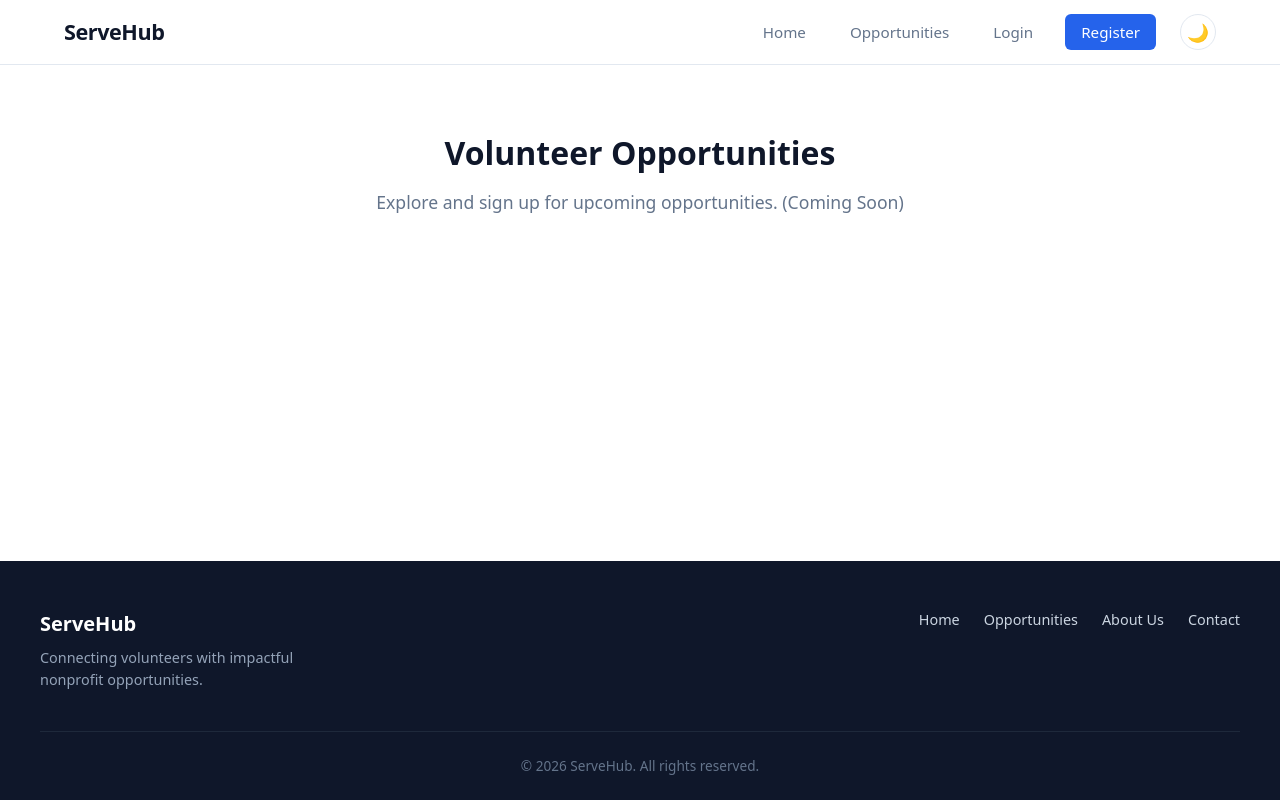
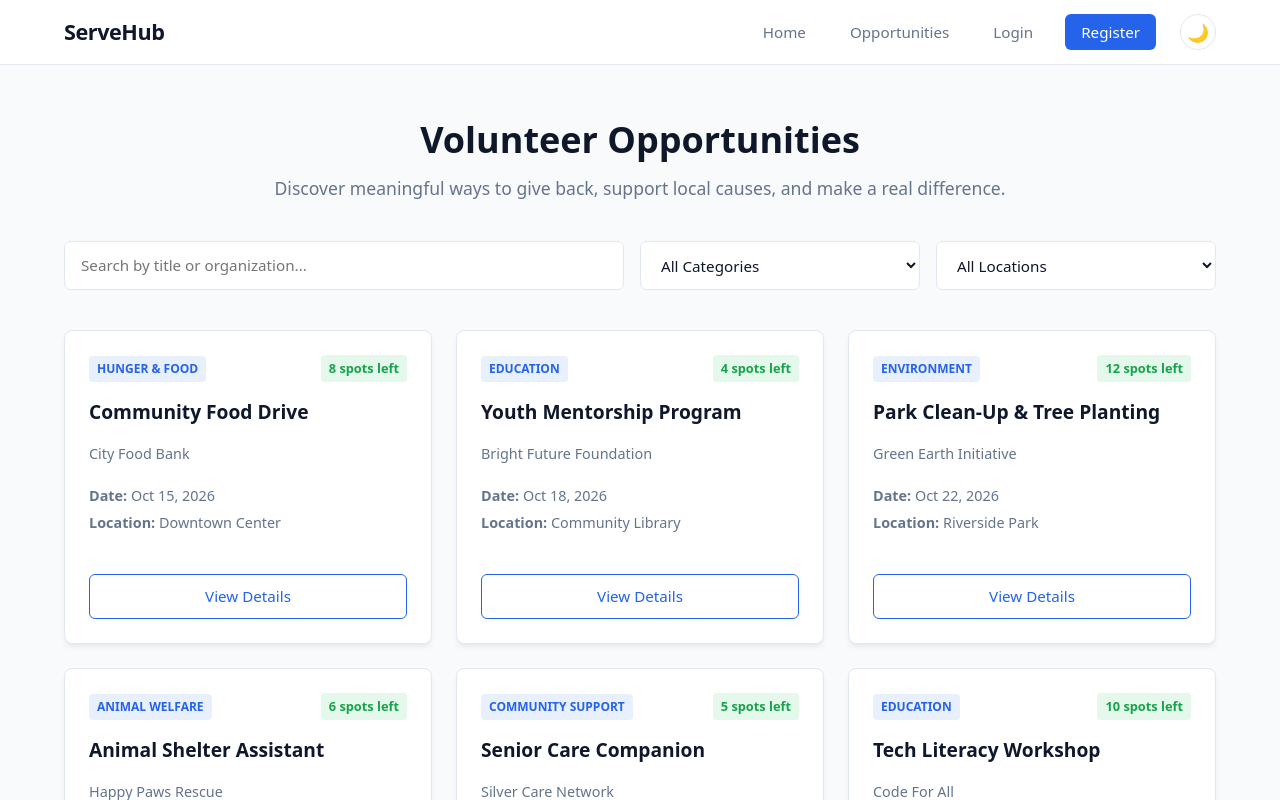
Before and after one commit to riturajarvind149/Volunteer-Nonprofit-Management-Platform, a React app in the folder frontend/: page /opportunities in a window 1280 px wide. Shown: the top 800 px of the page. Built offline with nearby package versions, Linux system fonts and the light colour scheme; the HTML template or start-up script is replaced by a standard one.

Commit message:
Build opportunities page

```diff
--- /dev/null
+++ b/frontend/src/components/OpportunityCard.jsx
@@ -0,0 +1,23 @@
+function OpportunityCard({ opportunity }) {
+  const { title, organization, category, date, location, spots } = opportunity
+
+  return (
+    <article className="opportunity-card">
+      <div className="card-top">
+        <span className="card-category">{category}</span>
+        <span className="card-spots">{spots} spots left</span>
+      </div>
+      <h3 className="card-title">{title}</h3>
+      <p className="card-org">{organization}</p>
+      <div className="card-details">
+        <p><strong>Date:</strong> {date}</p>
+        <p><strong>Location:</strong> {location}</p>
+      </div>
+      <button type="button" className="btn btn-outline card-btn">
+        View Details
+      </button>
+    </article>
+  )
+}
+
+export default OpportunityCard
--- /dev/null
+++ b/frontend/src/pages/Opportunities/Opportunities.css
@@ -0,0 +1,145 @@
+.opportunities-page {
+  padding: 3rem 0 5rem;
+  background-color: var(--bg-secondary);
+  min-height: calc(100vh - 140px);
+  transition: background-color 0.2s ease;
+}
+
+.opportunities-container {
+  max-width: 1200px;
+  margin: 0 auto;
+  padding: 0 1.5rem;
+}
+
+.opportunities-header {
+  text-align: center;
+  margin-bottom: 2.5rem;
+}
+
+.opportunities-header h1 {
+  font-size: 2.25rem;
+  color: var(--text-primary);
+  margin-bottom: 0.5rem;
+}
+
+.opportunities-header p {
+  color: var(--text-secondary);
+  font-size: 1.1rem;
+}
+
+.filter-bar {
+  display: grid;
+  grid-template-columns: 2fr 1fr 1fr;
+  gap: 1rem;
+  margin-bottom: 2.5rem;
+}
+
+.filter-input {
+  width: 100%;
+  padding: 0.75rem 1rem;
+  border-radius: 6px;
+  border: 1px solid var(--border-color);
+  background-color: var(--input-bg);
+  color: var(--text-primary);
+  font-size: 0.95rem;
+  outline: none;
+  transition: border-color 0.2s ease;
+}
+
+.filter-input:focus {
+  border-color: var(--color-primary);
+}
+
+.opportunities-grid {
+  display: grid;
+  grid-template-columns: repeat(auto-fill, minmax(320px, 1fr));
+  gap: 1.5rem;
+}
+
+.opportunity-card {
+  background-color: var(--bg-card);
+  border: 1px solid var(--border-color);
+  border-radius: 8px;
+  padding: 1.5rem;
+  display: flex;
+  flex-direction: column;
+  box-shadow: var(--card-shadow);
+  transition: transform 0.2s ease, box-shadow 0.2s ease;
+}
+
+.opportunity-card:hover {
+  transform: translateY(-2px);
+  box-shadow: 0 10px 15px -3px rgba(0, 0, 0, 0.1);
+}
+
+.card-top {
+  display: flex;
+  justify-content: space-between;
+  align-items: center;
+  margin-bottom: 1rem;
+}
+
+.card-category {
+  font-size: 0.75rem;
+  font-weight: 600;
+  text-transform: uppercase;
+  color: var(--color-primary);
+  background-color: rgba(37, 99, 235, 0.1);
+  padding: 0.25rem 0.5rem;
+  border-radius: 4px;
+}
+
+.card-spots {
+  font-size: 0.8rem;
+  font-weight: 600;
+  color: #16a34a;
+  background-color: rgba(34, 197, 94, 0.12);
+  padding: 0.25rem 0.5rem;
+  border-radius: 4px;
+}
+
+.card-title {
+  font-size: 1.2rem;
+  color: var(--text-primary);
+  margin-bottom: 0.35rem;
+}
+
+.card-org {
+  font-size: 0.9rem;
+  color: var(--text-secondary);
+  margin-bottom: 1.25rem;
+}
+
+.card-details {
+  font-size: 0.9rem;
+  color: var(--text-secondary);
+  display: flex;
+  flex-direction: column;
+  gap: 0.35rem;
+  margin-top: auto;
+  margin-bottom: 1.25rem;
+}
+
+.card-btn {
+  width: 100%;
+}
+
+.empty-state {
+  text-align: center;
+  padding: 4rem 1.5rem;
+  background-color: var(--bg-card);
+  border: 1px dashed var(--border-color);
+  border-radius: 8px;
+}
+
+.empty-state p {
+  color: var(--text-secondary);
+  font-size: 1.1rem;
+  margin-bottom: 1.25rem;
+}
+
+@media (max-width: 768px) {
+  .filter-bar {
+    grid-template-columns: 1fr;
+  }
+}
--- a/frontend/src/pages/Opportunities/Opportunities.jsx
+++ b/frontend/src/pages/Opportunities/Opportunities.jsx
@@ -1,9 +1,145 @@
+import { useState } from 'react'
+import OpportunityCard from '../../components/OpportunityCard'
+import './Opportunities.css'
+
+const MOCK_OPPORTUNITIES = [
+  {
+    id: 1,
+    title: 'Community Food Drive',
+    organization: 'City Food Bank',
+    category: 'Hunger & Food',
+    date: 'Oct 15, 2026',
+    location: 'Downtown Center',
+    spots: 8,
+  },
+  {
+    id: 2,
+    title: 'Youth Mentorship Program',
+    organization: 'Bright Future Foundation',
+    category: 'Education',
+    date: 'Oct 18, 2026',
+    location: 'Community Library',
+    spots: 4,
+  },
+  {
+    id: 3,
+    title: 'Park Clean-Up & Tree Planting',
+    organization: 'Green Earth Initiative',
+    category: 'Environment',
+    date: 'Oct 22, 2026',
+    location: 'Riverside Park',
+    spots: 12,
+  },
+  {
+    id: 4,
+    title: 'Animal Shelter Assistant',
+    organization: 'Happy Paws Rescue',
+    category: 'Animal Welfare',
+    date: 'Oct 25, 2026',
+    location: 'Westside Shelter',
+    spots: 6,
+  },
+  {
+    id: 5,
+    title: 'Senior Care Companion',
+    organization: 'Silver Care Network',
+    category: 'Community Support',
+    date: 'Nov 02, 2026',
+    location: 'Sunset Senior Home',
+    spots: 5,
+  },
+  {
+    id: 6,
+    title: 'Tech Literacy Workshop',
+    organization: 'Code For All',
+    category: 'Education',
+    date: 'Nov 05, 2026',
+    location: 'Downtown Center',
+    spots: 10,
+  },
+]
+
+const CATEGORIES = ['All', 'Hunger & Food', 'Education', 'Environment', 'Animal Welfare', 'Community Support']
+const LOCATIONS = ['All', 'Downtown Center', 'Community Library', 'Riverside Park', 'Westside Shelter', 'Sunset Senior Home']
+
 function Opportunities() {
+  const [search, setSearch] = useState('')
+  const [category, setCategory] = useState('All')
+  const [location, setLocation] = useState('All')
+
+  const filteredOpportunities = MOCK_OPPORTUNITIES.filter((item) => {
+    const matchesSearch =
+      item.title.toLowerCase().includes(search.toLowerCase()) ||
+      item.organization.toLowerCase().includes(search.toLowerCase())
+    const matchesCategory = category === 'All' || item.category === category
+    const matchesLocation = location === 'All' || item.location === location
+    return matchesSearch && matchesCategory && matchesLocation
+  })
+
+  const handleClearFilters = () => {
+    setSearch('')
+    setCategory('All')
+    setLocation('All')
+  }
+
   return (
-    <div className="page-container">
-      <h1>Volunteer Opportunities</h1>
-      <p>Explore and sign up for upcoming opportunities. (Coming Soon)</p>
-    </div>
+    <main className="opportunities-page">
+      <div className="opportunities-container">
+        <header className="opportunities-header">
+          <h1>Volunteer Opportunities</h1>
+          <p>Discover meaningful ways to give back, support local causes, and make a real difference.</p>
+        </header>
+
+        <section className="filter-bar">
+          <input
+            type="text"
+            className="filter-input"
+            placeholder="Search by title or organization..."
+            value={search}
+            onChange={(e) => setSearch(e.target.value)}
+          />
+
+          <select
+            className="filter-input"
+            value={category}
+            onChange={(e) => setCategory(e.target.value)}
+          >
+            {CATEGORIES.map((cat) => (
+              <option key={cat} value={cat}>
+                {cat === 'All' ? 'All Categories' : cat}
+              </option>
+            ))}
+          </select>
+
+          <select
+            className="filter-input"
+            value={location}
+            onChange={(e) => setLocation(e.target.value)}
+          >
+            {LOCATIONS.map((loc) => (
+              <option key={loc} value={loc}>
+                {loc === 'All' ? 'All Locations' : loc}
+              </option>
+            ))}
+          </select>
+        </section>
+
+        {filteredOpportunities.length > 0 ? (
+          <div className="opportunities-grid">
+            {filteredOpportunities.map((opp) => (
+              <OpportunityCard key={opp.id} opportunity={opp} />
+            ))}
+          </div>
+        ) : (
+          <div className="empty-state">
+            <p>No opportunities match your search criteria.</p>
+            <button type="button" className="btn btn-secondary" onClick={handleClearFilters}>
+              Reset Filters
+            </button>
+          </div>
+        )}
+      </div>
+    </main>
   )
 }
 
```
